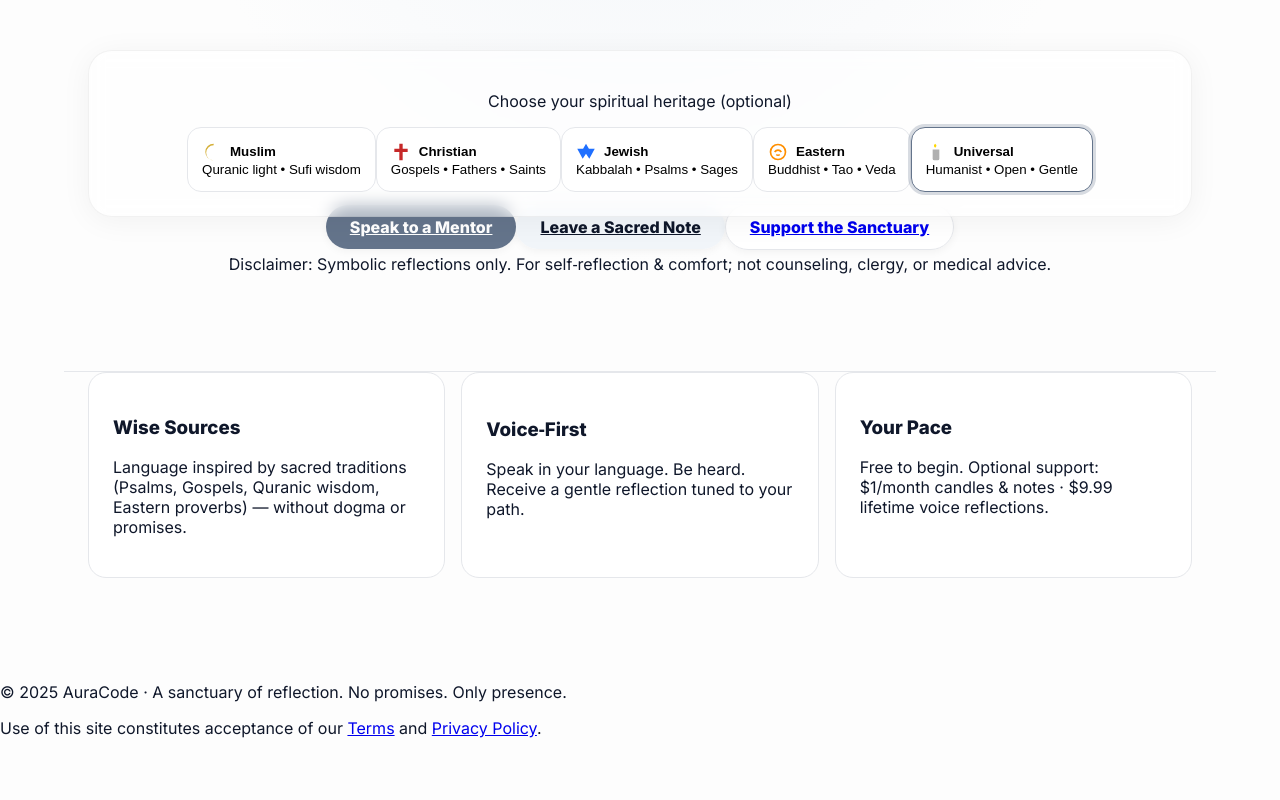
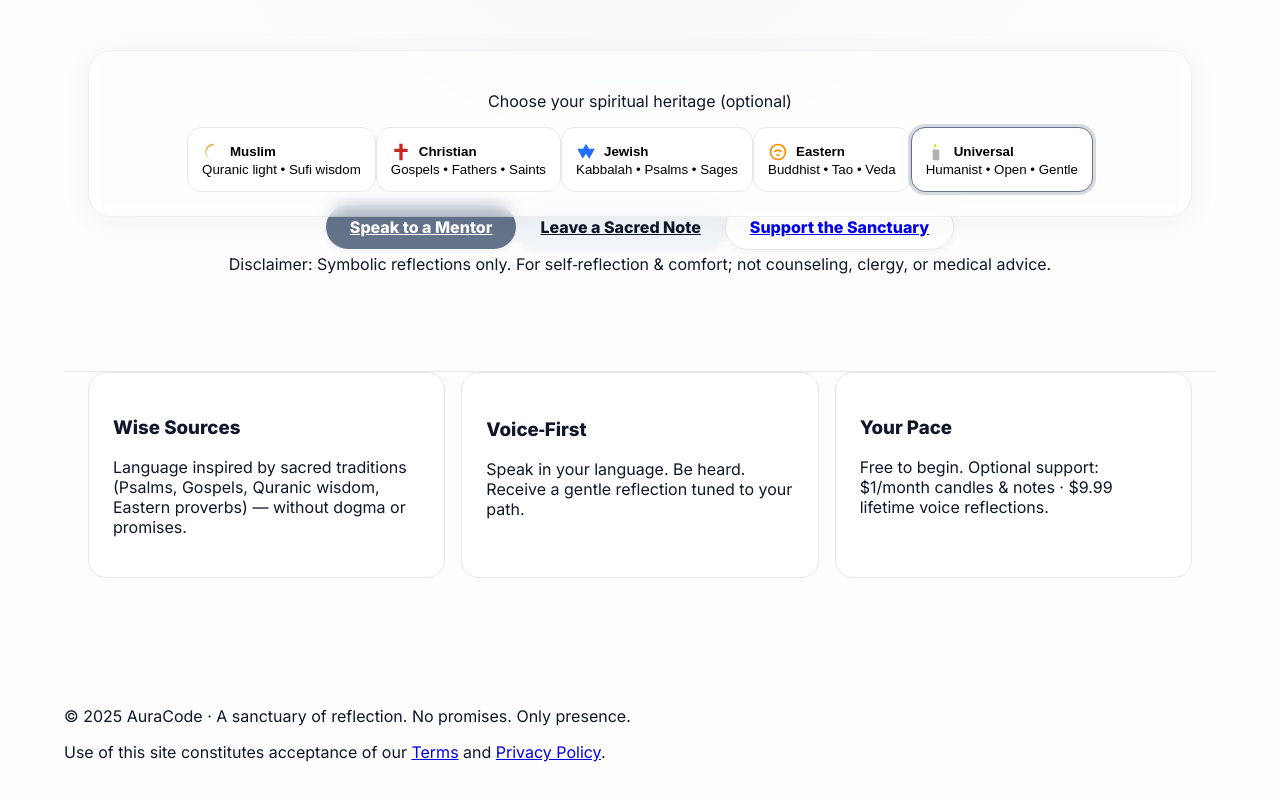
Before and after one commit to danyaffa/Total-iora, a Next.js app: page / in a window 1280 px wide. Shown: the part 1446-2246 px from the top of the page. Before the commit the page ends 2200 px from the top, so only its background shows below. Built offline with nearby package versions, Linux system fonts and the light colour scheme.

Commit message:
Update Footer.js

```diff
--- a/components/Footer.js
+++ b/components/Footer.js
@@ -1,8 +1,14 @@
 export default function Footer() {
   return (
-    <footer className="w-full py-10 text-center text-xs text-gray-500">
-      <p>© {new Date().getFullYear()} AuraCode · A sanctuary of reflection. No promises. Only presence.</p>
-      <p className="mt-2">Use of this site constitutes acceptance of our <a href="/terms" className="underline">Terms</a> and <a href="/privacy" className="underline">Privacy Policy</a>.</p>
+    <footer className="w-full py-8 text-center border-t border-slate-200 bg-white">
+      <div className="container mx-auto px-4 sm:px-6">
+        <p className="text-sm text-slate-500">
+          © {new Date().getFullYear()} AuraCode · A sanctuary of reflection. No promises. Only presence.
+        </p>
+        <p className="mt-2 text-xs text-slate-400">
+          Use of this site constitutes acceptance of our <a href="/terms" className="underline hover:text-slate-600">Terms</a> and <a href="/privacy" className="underline hover:text-slate-600">Privacy Policy</a>.
+        </p>
+      </div>
     </footer>
   );
 }
```
